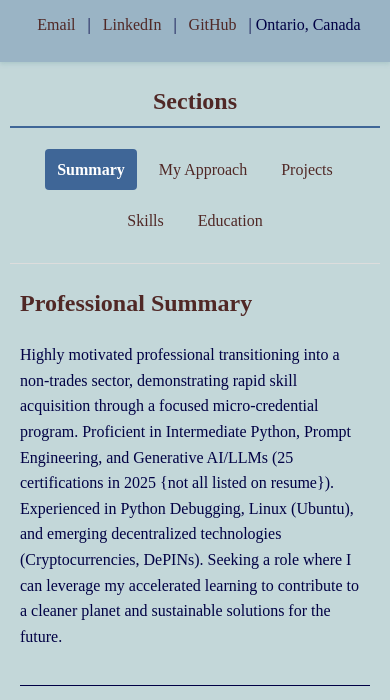
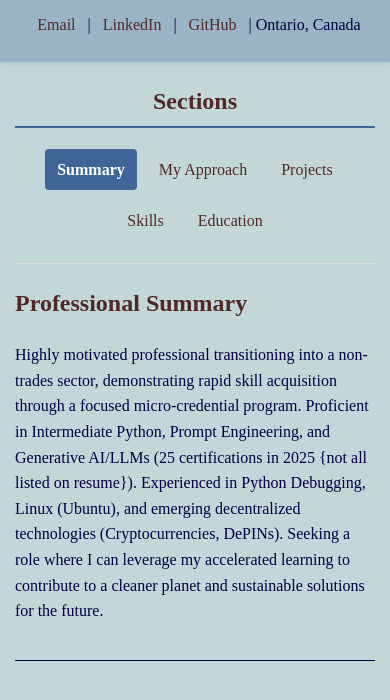
Before and after one commit to Rustycloudz/HireJoe, a plain HTML site: page index.html in a window 390 px wide. Shown: the part 116-816 px from the top of the page. Drawn offline with Linux system fonts and the light colour scheme.

Commit message:
Adjust padding for mobile and desktop layouts
Updated padding for mobile and desktop layouts to improve spacing.

```diff
--- a/index.html
+++ b/index.html
@@ -57,7 +57,8 @@
             flex-direction: column; /* Stacked layout by default (mobile) */
             max-width: 1200px;
             margin: 0 auto;
-            padding: 0 10px; /* Reduced side padding for mobile */
+            /* Use padding for the container to keep all content away from edges */
+            padding: 0 15px; /* Increased side padding for ALL mobile content */
         }
 
         /* Sidebar Navigation - Full width on mobile */
@@ -102,6 +103,8 @@
             background-color: #3F6697; /* Changed active/hover color for better contrast */
             color: white;
             font-weight: bold;
+            /* The left padding change here doesn't apply to inline-block/flex children well,
+               but it's fine for desktop. */
             padding-left: 12px;
         }
 
@@ -113,7 +116,9 @@
         /* Content Area */
         .content-area {
             flex-grow: 1;
-            padding: 0 10px; /* Reduced padding for mobile */
+            /* REMOVED mobile padding. The padding is now on .resume-container.
+               This prevents excessive space when combined with the container's padding. */
+            padding: 0;
         }
 
         .resume-section {
@@ -150,6 +155,7 @@
             /* Revert to desktop Flexbox layout */
             .resume-container {
                 flex-direction: row; /* Horizontal layout for desktop */
+                /* Restore desktop padding */
                 padding: 0 20px;
             }
 
@@ -188,7 +194,7 @@
             }
 
 
-            /* Restore Content Area padding */
+            /* Restore Content Area padding for desktop */
             .content-area {
                 padding-left: 40px;
             }
@@ -201,7 +207,6 @@
     </style>
 </head>
 <body>
-
     <header class="header-data">
         <h1>Joe "Rusty" Latam</h1>
         <p class="tagline">An Outside-the-box Software Developer</p>
@@ -361,7 +366,6 @@ DOTS(Polkadot)608 | EasyA | 2024</p>
 
         </section>
     </main>
-
     <script>
         document.addEventListener('DOMContentLoaded', function() {
             // Tuvok's logic dictates that the elements must be correctly identified.
```
